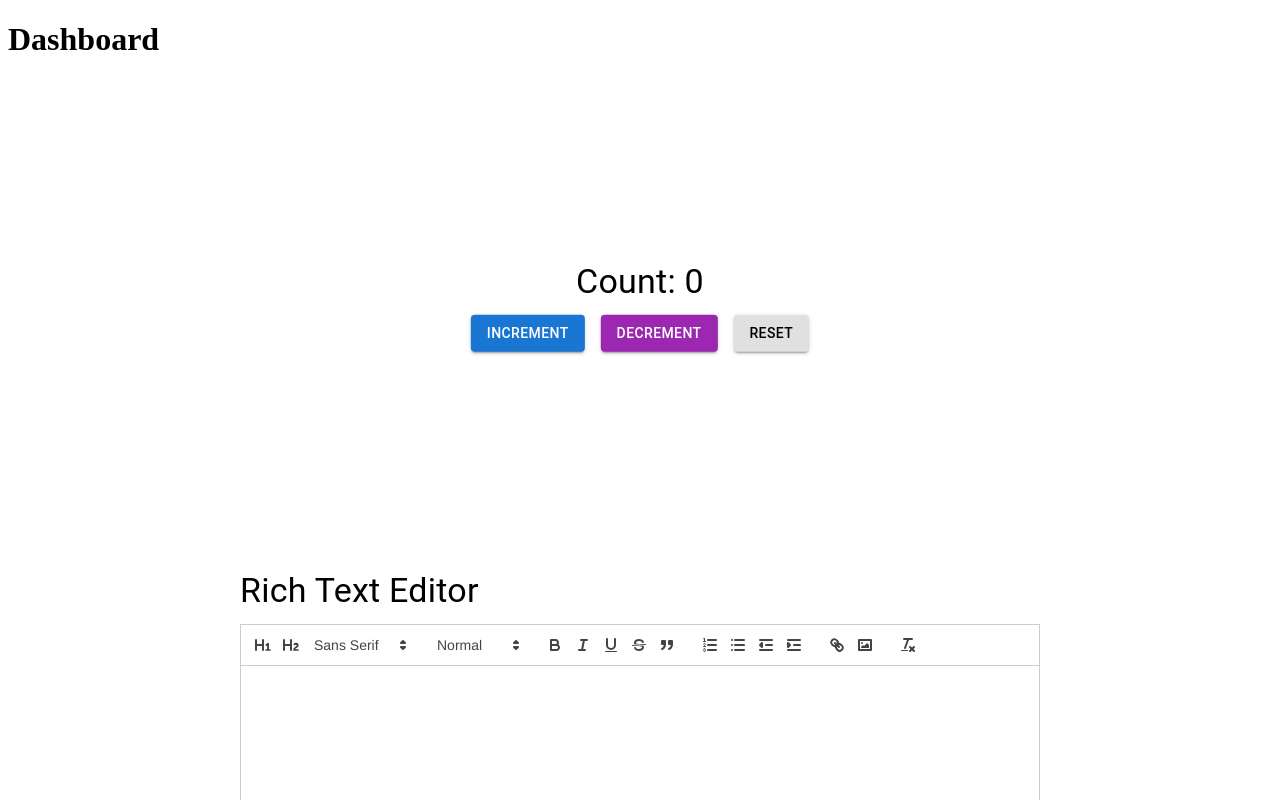
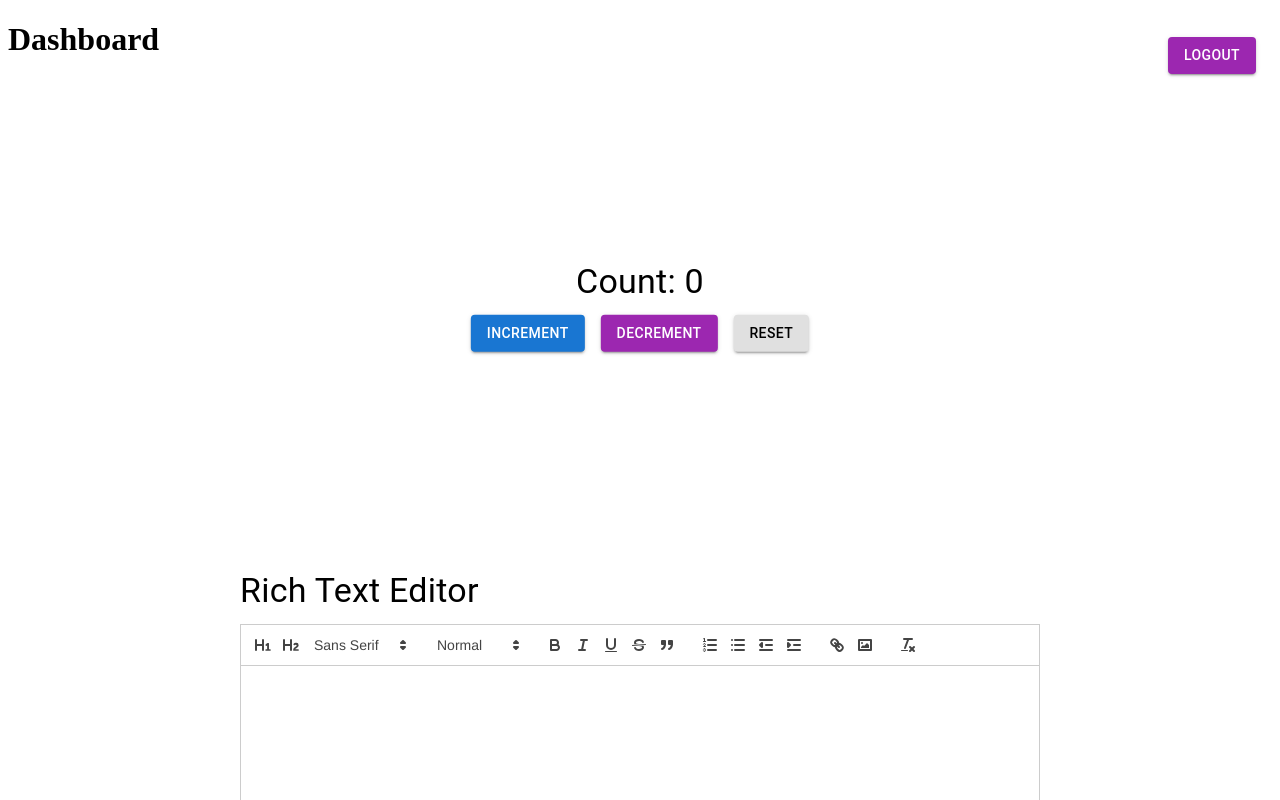
Before and after one commit to zeenat-abedin/dashboard, a React (Create React App) app: page /dashboard in a window 1280 px wide. Shown: the top 800 px of the page. Built offline with nearby package versions, Linux system fonts and the light colour scheme; no server answers; sample sign-in values are in the browser's storage.

Commit message:
add logout functionality to DashboardPage

```diff
--- a/src/App.tsx
+++ b/src/App.tsx
@@ -12,7 +12,7 @@ function App() {
       <Routes>
       <Route path="/" element={<SignInPage />} />
       <Route path="/signup" element={<SignUp />} />
-        <Route path="/dashboard" element={<DashboardPage/>} />
+      <Route path="/dashboard" element={<DashboardPage/>} />
       </Routes>
   );
 }
--- a/src/firebaseConfig.js
+++ b/src/firebaseConfig.js
@@ -21,3 +21,7 @@ if (!app) {
 
 export const auth = getAuth(app);
 export const provider = new GoogleAuthProvider();
+
+export const signOut = () => {
+  return auth.signOut().catch(console.error);
+};
--- a/src/pages/DashboardPage.tsx
+++ b/src/pages/DashboardPage.tsx
@@ -1,10 +1,13 @@
 import { FC } from 'react';
+import { useNavigate } from 'react-router-dom';
+import { Button } from '@mui/material';
 import { getUser } from '../utils/auth';
 
 import Counter from '../components/Counter/Counter';
 import Dashboard from '../components/Dashboard/Dashboard';
 import UserDataForm from '../components/UserDataForm/UserDataForm';
 import RichTextEditor from '../components/RichTextEditor/RichTextEditor';
+import { signOut } from '../firebaseConfig';
 
 interface User {
   email: string;
@@ -12,9 +15,25 @@ interface User {
 
 const DashboardPage: FC = () => {
   const user: User = getUser();
+  const navigate = useNavigate();
+
+const handleLogout = async () => {
+  try {
+    await signOut();
+    navigate('/');
+  } catch (error) {
+    console.error("Failed to log out:", error);
+  }
+};
+
 
   return (
-    <div>
+    <div style={{ position: 'relative', width: '100%' }}>
+    <div style={{ position: 'absolute', top: 16, right: 16 }}>
+      <Button variant="contained" color="secondary" onClick={handleLogout}>
+        Logout
+      </Button>
+    </div>
       <h1>Dashboard</h1>
       <Counter />
       <RichTextEditor />
--- a/src/pages/SignInPage.tsx
+++ b/src/pages/SignInPage.tsx
@@ -33,7 +33,7 @@ const SignInPage: React.FC<SignInProps> = () => {
   };
 
    const handleGoogleSignIn = () => {
-  signInWithPopup(auth, provider)
+    signInWithPopup(auth, provider)
    .then((result: any) => {
     const idToken = result.credential.idToken;
     if (idToken) {
```
